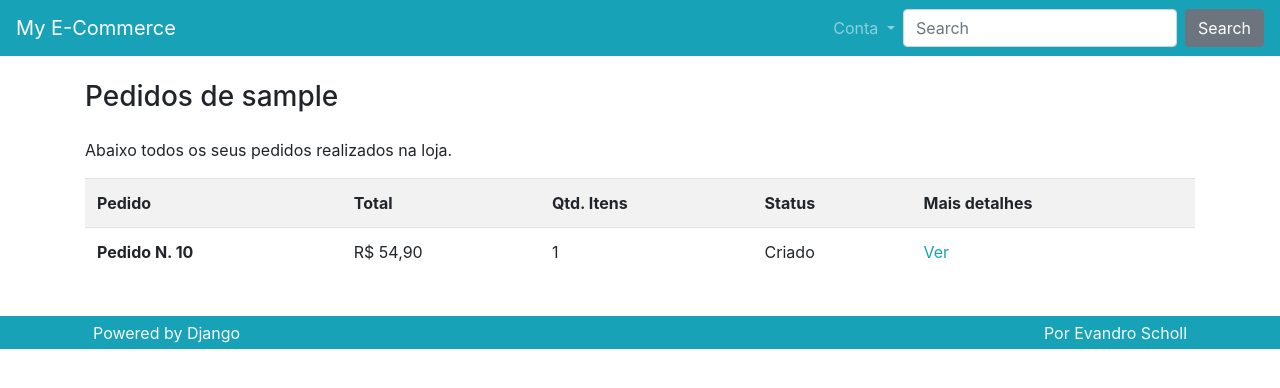
After one commit to end-sch/Curso-Python_Django-ECommerce, a Django app: page /pedido/lista/ in a window 1280 px wide. The commit adds this page. Shown: the top 388 px of the page. Run offline with Django 4.2, Linux system fonts and the light colour scheme; the visitor is signed in with stand-in values (Sample User, id 1); data that the repository does not hold is empty; some libraries are stand-ins or nearby versions.

Commit message:
Detalhamento do pedido

```diff
--- /dev/null
+++ b/pedido/templates/pedido/lista.html
@@ -0,0 +1,55 @@
+{% extends 'base.html' %}
+{% load omfilters %}
+
+{% block 'conteudo' %}
+
+<div class="row">
+    <div class="col">
+        <h3 class="mb-4">Pedidos de {{ user }}</h3>
+        <p>Abaixo todos os seus pedidos realizados na loja.</p>
+
+        <div class="table-responsive">
+            <table class="table table-striped">
+                <tr>
+                    <th scope="col">Pedido</th>
+                    <th scope="col">Total</th>
+                    <th scope="col">Qtd. Itens</th>
+                    <th scope="col">Status</th>
+                    <th scope="col">Mais detalhes</th>
+                </tr>
+
+                {% for pedido in pedidos %}
+                <tr>
+                    <th scope="row">{{ pedido }}</td>
+                    <td>{{ pedido.total|formata_preco }}</td>
+                    <td>{{ pedido.qtd_total }}</td>
+                    <td>{{ pedido.get_status_display }}</td>
+                    <td>
+                        <a href="{% url 'pedido:detalhe' pedido.id %}">
+                            Ver <i class="fas fa-search-plus ml-2"></i>
+                        </a>
+                    </td>
+                </tr>
+                {% endfor %}
+
+                <tr>
+                    <th scope="row">Pedido N. 10</td>
+                    <td>R$ 54,90</td>
+                    <td>1</td>
+                    <td>Criado</td>
+                    <td>
+                        <a href="/pedido/detalhe/10">
+                            Ver <i class="fas fa-search-plus ml-2"></i>
+                        </a>
+                    </td>
+                </tr>
+
+
+            </table>
+        </div>
+    </div>
+</div>
+
+{% include 'parciais/_pagination.html' %}
+
+{% endblock %}
--- a/pedido/urls.py
+++ b/pedido/urls.py
@@ -8,5 +8,5 @@ urlpatterns = [
     path('pagar/<int:pk>', views.Pagar.as_view(), name="pagar"),
     path('salvarpedido/', views.SalvarPedido.as_view(), name="salvarpedido"),
     path('lista/', views.Lista.as_view(), name="lista"),
-    path('detalhe/', views.Detalhe.as_view(), name="detalhe"),
+    path('detalhe/<int:pk>', views.Detalhe.as_view(), name="detalhe"),
 ]
--- a/pedido/views.py
+++ b/pedido/views.py
@@ -1,5 +1,5 @@
 from django.shortcuts import render, redirect, reverse
-from django.views.generic import DetailView
+from django.views.generic import DetailView, ListView
 from django.views import View
 from django.contrib import messages
 from produto.models import Variacao
@@ -7,23 +7,24 @@ from utils import utils
 from .models import Pedido, ItemPedido
 
 
-class DispatchLoginRequired(View):
+class DispatchLoginRequiredMixin(View):
     def dispatch(self, *args, **kwargs):
         if not self.request.user.is_authenticated:
             return redirect('perfil:criar')
 
         return super().dispatch(*args, **kwargs)
 
-class Pagar(DispatchLoginRequired, DetailView):
+    def get_queryset(self, *args, **kwargs):
+        qs = super().get_queryset(*args, **kwargs)
+        qs = qs.filter(usuario=self.request.user)
+        return qs
+
+class Pagar(DispatchLoginRequiredMixin, DetailView):
     template_name = 'pedido/pagar.html'
     model = Pedido
     pk_url_kwarg = 'pk'
     context_object_name = 'pedido'
 
-    def get_queryset(self, *args, **kwargs):
-        qs = super().get_queryset(*args, **kwargs)
-        qs = qs.filter(usuario=self.request.user)
-        return qs
 
 class SalvarPedido(View):
     template_name = 'pedido/pagar.html'
@@ -116,8 +117,15 @@ class SalvarPedido(View):
             )
         )
 
-class Detalhe(View):
-    pass
+class Detalhe(DispatchLoginRequiredMixin, DetailView):
+    model = Pedido
+    context_object_name = 'pedido'
+    template_name = 'pedido/detalhe.html'
+    pk_url_kwarg = 'pk'
 
-class Lista(View):
-    print('Lista')
+class Lista(DispatchLoginRequiredMixin, ListView):
+    model = Pedido
+    context_object_name = 'pedidos'
+    template_name = 'pedido/lista.html'
+    paginate_by = 5
+    ordering = ['-id']
--- a/produto/views.py
+++ b/produto/views.py
@@ -12,6 +12,7 @@ class ListaProdutos(ListView):
     template_name = 'produto/lista.html'
     context_object_name = 'produtos'
     paginate_by = 5
+    ordering = ['-id']
 
 
 class DetalheProduto(DetailView):
--- a/templates/parciais/_nav.html
+++ b/templates/parciais/_nav.html
@@ -17,7 +17,8 @@
                     Conta
                 </a>
                 <div class="dropdown-menu" aria-labelledby="navbarDropdown">
-                    <a class="dropdown-item" href="{% url 'perfil:criar' %}">Atualizar</a>
+                    <a class="dropdown-item" href="{% url 'pedido:lista' %}">Meus pedidos</a>
+                    <a class="dropdown-item" href="{% url 'perfil:criar' %}">Atualizar meus dados</a>
                     <a class="dropdown-item" href="{% url 'perfil:logout' %}">Sair</a>
                 </div>
             </li>
--- a/templates/parciais/_pagination.html
+++ b/templates/parciais/_pagination.html
@@ -1,4 +1,7 @@
 {% if is_paginated %}
+
+<div class="row mt-3 mb-3">
+    <div class="col">
         <div class="pagination">
             <ul class="pagination">
                 {% if page_obj.has_previous %}
@@ -34,4 +37,6 @@
                 {% endif %}
             </ul>
         </div>
+    </div>
+</div>
 {% endif %}
```
Also changed, not shown: pedido/templates/pedido/detalhe.html (+9 -0 lines), pedido/templates/pedido/pagar.html (+4 -61 lines), templates/parciais/_pedido.html (added, +57 -0 lines). Lines whose indentation alone changed are shown as unchanged.
